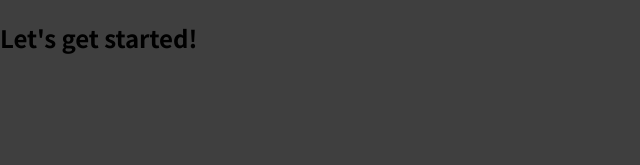
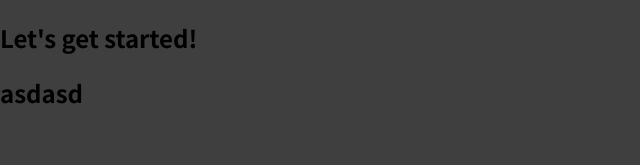
Before and after one commit to impruthvi/react-start, a JavaScript app: page / in a window 1280 px wide. Shown: the top 165 px of the page, without its empty margins (0-640 px from the left). Built offline with nearby package versions, Linux system fonts and the light colour scheme.

Commit message:
created a custom component

```diff
--- a/src/App.js
+++ b/src/App.js
@@ -1,7 +1,9 @@
+import ExpenseItem from './components/ExpenseItem'
 function App() {
   return (
     <div>
       <h2>Let's get started!</h2>
+      <ExpenseItem></ExpenseItem>
     </div>
   );
 }
--- /dev/null
+++ b/src/components/ExpenseItem.js
@@ -0,0 +1,5 @@
+function ExpenseItem() {
+    return <h2>asdasd</h2>;
+}
+
+export default ExpenseItem;
```
Also changed, not shown: 2 other files (tests, documents, lock files or other folders).
